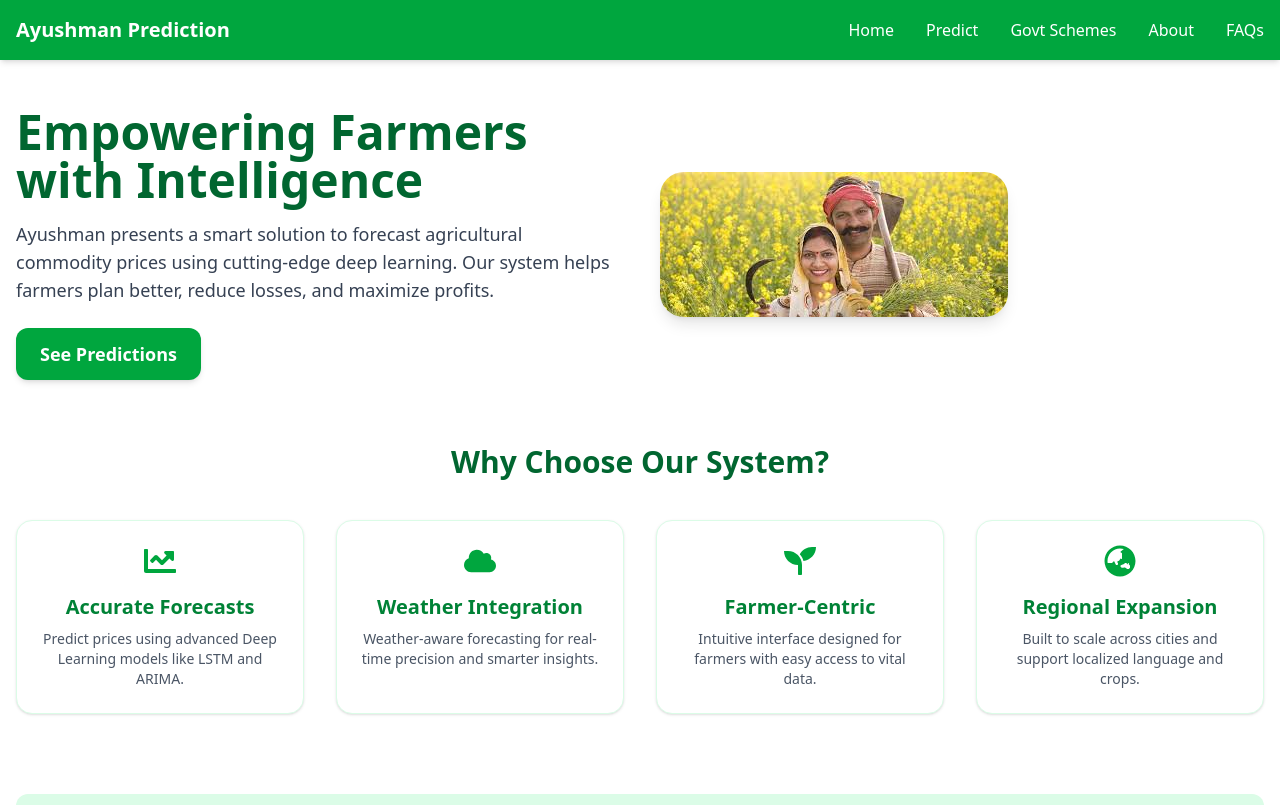
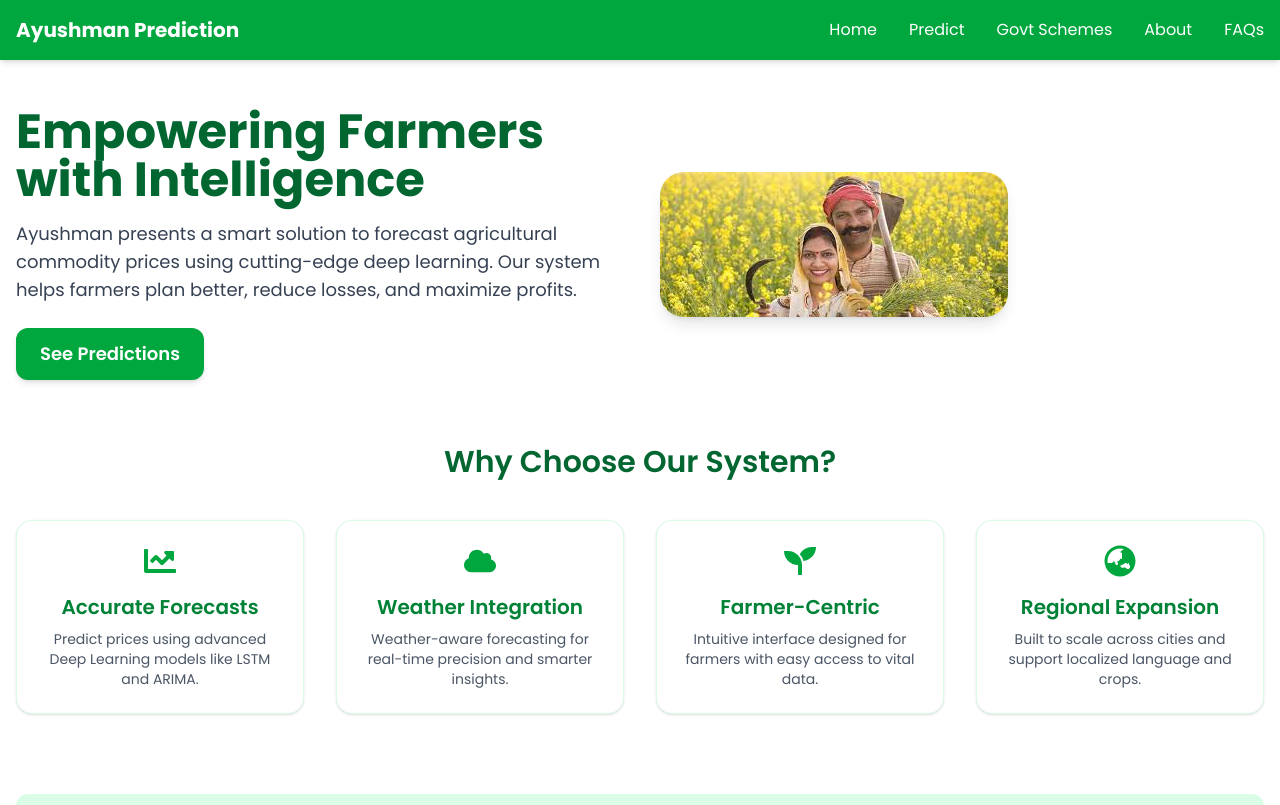
Before and after one commit to abhishekpaturkar/final, a React (Vite) app in the folder Frontend/: page / in a window 1280 px wide. Shown: the top 805 px of the page. Built offline with nearby package versions, Linux system fonts and the light colour scheme.

Commit message:
enha/font-style

```diff
--- a/Frontend/src/index.css
+++ b/Frontend/src/index.css
@@ -1 +1,6 @@
+@import url("https://fonts.googleapis.com/css2?family=JetBrains+Mono:ital,wght@0,100..800;1,100..800&family=Poppins:wght@100;200;300;400;500;600;700&family=Roboto+Mono:ital,wght@0,100..700;1,100..700&family=Roboto:ital,wght@0,100;0,300;0,400;0,500;0,700;0,900;1,100;1,300;1,400;1,500;1,700;1,900&display=swap");
 @import "tailwindcss";
+
+:root {
+	font-family: "Poppins", sans-serif;
+}
```
Also changed, not shown: Frontend/src/App.css (line endings or trailing spaces).
